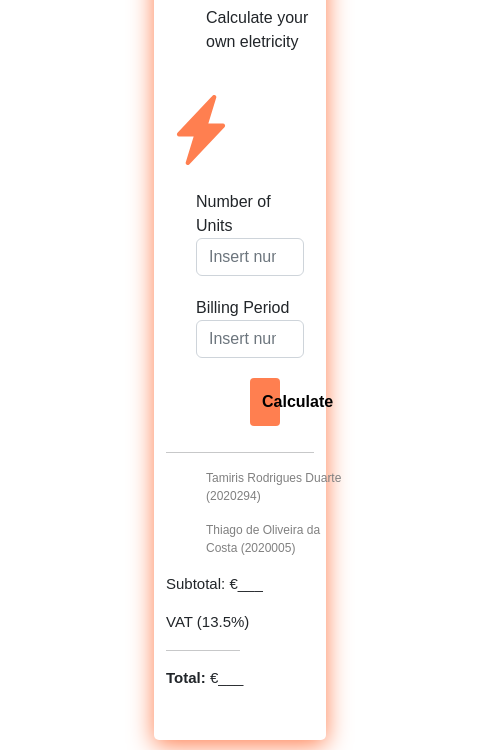
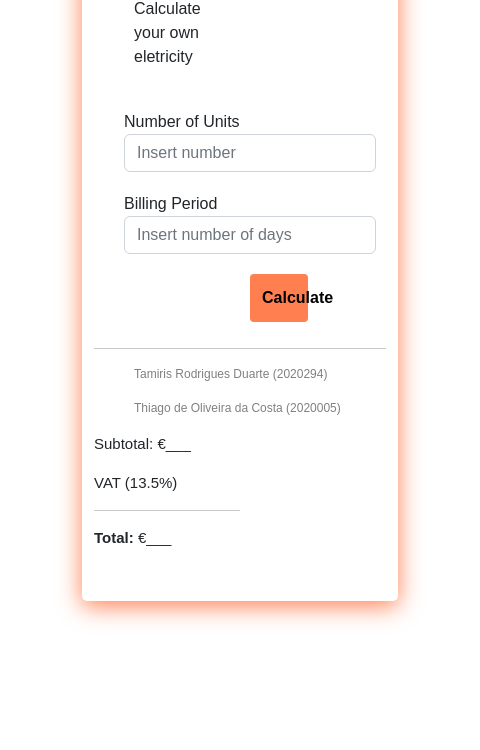
Before and after one commit to tahrodriguess/Eletricity-Bill, an Electron app: page index.html in a window 480 px wide. Shown: the part 158-908 px from the top of the page. After the commit the page ends 844 px from the top, so only its background shows below. Drawn offline with nearby package versions, Linux system fonts and the light colour scheme.

Commit message:
file ajdusts

```diff
--- a/index.html
+++ b/index.html
@@ -6,7 +6,7 @@
         <meta http-equiv="X-UA-Compatible" content="IE=edge">
         <meta name="viewport" content="width=device-width, initial-scale=1.0">
         <title>Electric Bill Ireland</title>
-    <link rel="stylesheet" href="style2.css">
+        <link rel="stylesheet" href="style.css">
         <link href="https://cdn.jsdelivr.net/npm/bootstrap@5.2.0-beta1/dist/css/bootstrap.min.css" rel="stylesheet"
             integrity="sha384-0evHe/X+R7YkIZDRvuzKMRqM+OrBnVFBL6DOitfPri4tjfHxaWutUpFmBp4vmVor" crossorigin="anonymous">
 
@@ -79,6 +79,7 @@
             </div>
         </main>
     </body>
-<script src="script2.js"></script>
+
+    <script src="script.js"></script>
 
 </html>
--- a/script2.js
+++ b/script.js
@@ -14,9 +14,6 @@ const calcButton = document.getElementById('btn-calculate');
 const subCostInput = document.getElementById('dynamic_sub_cost');
 const finalCostInput = document.getElementById('dynamic_total_cost');
 const message = document.getElementById('cost_text')
-
-
-
 
 
 calcButton.addEventListener('click', handleEvent);
--- a/style2.css
+++ /dev/null
@@ -1,101 +0,0 @@
-body{
-    height: auto;
-    width: auto;
-    margin: unset;
-}
-body * {
-    font-family: 'Arial', Tahoma, Geneva, Verdana, sans-serif, cursive;
-
-}
-
-.container {
-    margin-top: 5%;
-    padding: 20px 200px;
-    border-radius: 5px;
-    width: 50%;
-    background-color: white;
-    box-shadow: 0px 5px 24px coral;
-}
-
-main {
-    max-width: 40%;
-    margin: auto;
-    padding: 10px;
-    display: flex;
-    flex-direction: column;
-    align-items: center;
-    justify-content: center;
-    background-color: white;
-}
-.row {
-    margin:15px;
-}
-/*head title*/
-#app-title {
-    font-family: Arial, Helvetica, sans-serif;
-    color: black;
-    margin-top: 10px;
-    margin-bottom: 10px;
-    margin-left: 40px;
-}
-
-#top p{
-    size: 20px;
-    text-align: left;
-    margin-left: 40px;
-}
-
-.bi-lightning-charge-fill{
-    margin-top: 25px;
-    color: coral;
-}
-
-/*input*/
-.unit-section {
-    margin-left: 20px;
-    padding: 10px;
-}
-
-.bp-section{
-    margin-left: 20px;
-    padding: 10px;
-}
-/*button*/
-
-.btn-btn {
-    background-color:coral;
-    font-weight:700;
-    padding: 12px 12px;
-    border: none;
-    border-radius: 4px;
-    cursor: pointer;
-    width: 20%;
-    margin: 10px 10px;
-}
-
-.btn-btn:hover{
-    background-color: chocolate;
-}
-
-.btn-btn:active {
-    transform: scale(.95);
-    background-color:chocolate;
-}
-
-/*line*/
-hr {
-    margin: 30px 60px;
-    position: relative;
-}
-
-/*total*/
-#result-section {
-    font-size: 15px;
-    margin-right: 10px;
-}
-
-#student-info{
-    font-size: 12px;
-    color: gray;
-    margin-left: 40px;
-}
```
Also changed, not shown: app.js (deleted, +0 -69 lines). Lines whose indentation alone changed are shown as unchanged.
